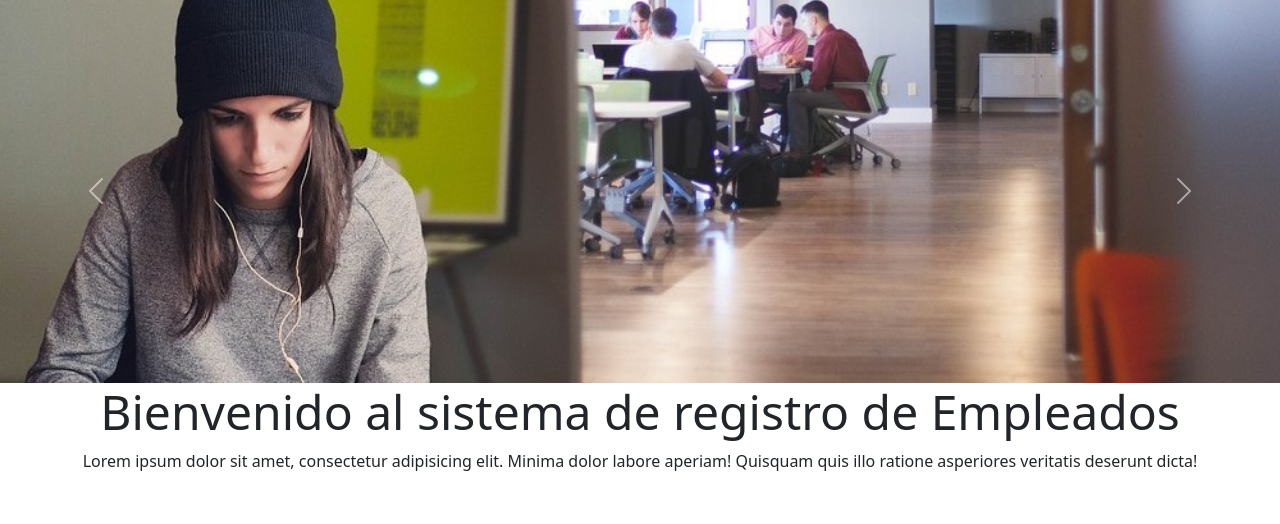
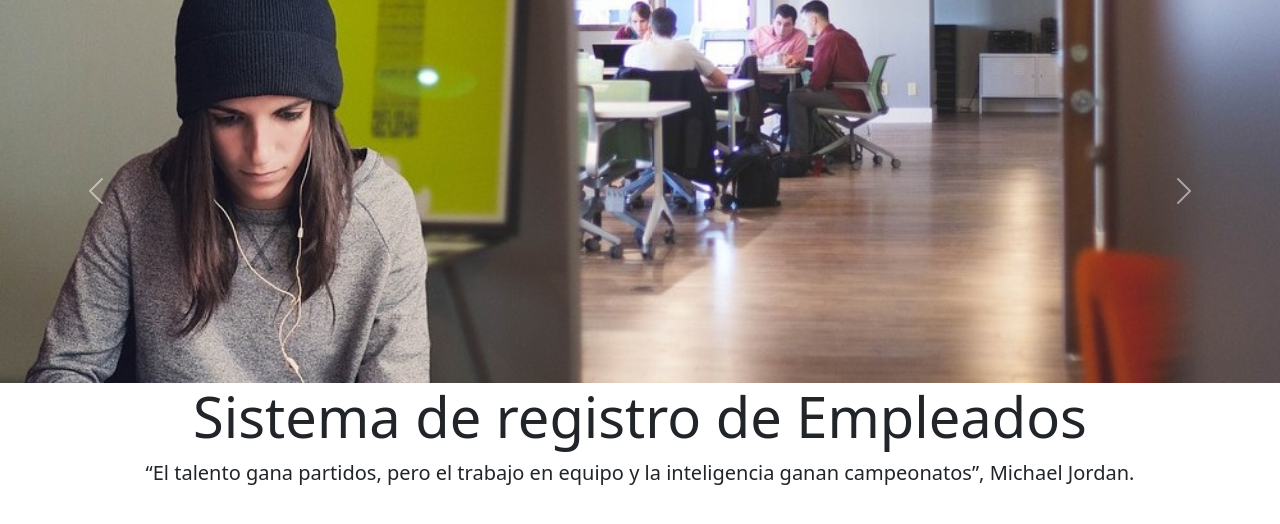
Before and after one commit to Jaolmos/GestorEmpleadosDjango, a Django app: template templates/home.html in a window 1280 px wide. Shown: the part 57-581 px from the top of the page. Run offline with Django 3.2, Linux system fonts and the light colour scheme; the template is opened without the code that fills it, so the values that code supplies are empty; some libraries are stand-ins or nearby versions.

Commit message:
cambio de estilos y tipografia.

```diff
--- a/templates/home.html
+++ b/templates/home.html
@@ -33,13 +33,13 @@
 <div class="container  text-center d-flex flex-column justify-content-center">
     <div class="row">
         <div class="col col-12">
-            <h1 class="display-5">Bienvenido al sistema de registro de Empleados</h1>
-            <p>Lorem ipsum dolor sit amet, consectetur adipisicing elit. Minima dolor labore aperiam! Quisquam quis illo ratione asperiores veritatis deserunt dicta!
-
-            </p>
-
+            <h1 class="display-4">Sistema de registro de Empleados</h1>
+            <blockquote>
+              <p class="fs-5">
+                “El talento gana partidos, pero el trabajo en equipo y la inteligencia ganan campeonatos”, Michael Jordan.
+              </p>
+            </blockquote>
         </div>
-
     </div>
 </div>
 
```
